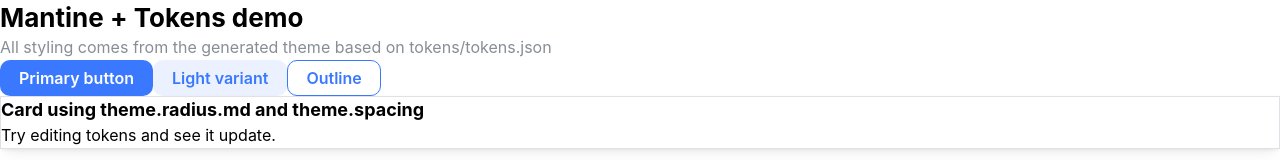
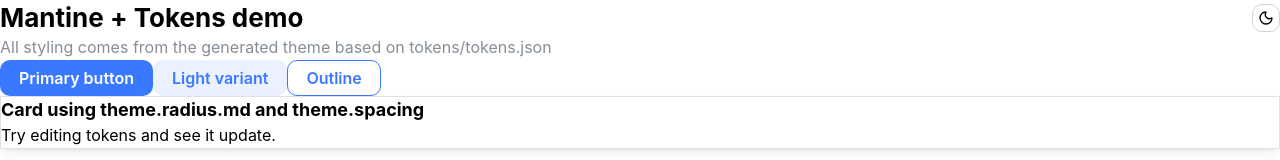
Before and after one commit to ojanpohja/desing-dev-integration, a React (Vite) app: page / in a window 1280 px wide. Shown: the top 160 px of the page. Built offline with nearby package versions, Linux system fonts and the light colour scheme.

Commit message:
Main.tsx fix

```diff
--- a/src/App.tsx
+++ b/src/App.tsx
@@ -1,14 +1,25 @@
-import { Button, Card, Group, Stack, Text, Title } from '@mantine/core';
-import { ActionIcon, useMantineColorScheme } from '@mantine/core';
-import { Moon, Sun } from 'lucide-react'; // optional if you have lucide-react
+import { ActionIcon, Button, Card, Group, Stack, Text, Title, useMantineColorScheme } from '@mantine/core';
+import { Moon, Sun } from 'lucide-react';
+
+function ColorSchemeToggle() {
+  const { colorScheme, setColorScheme } = useMantineColorScheme();
+  const next = colorScheme === 'dark' ? 'light' : 'dark';
+  return (
+    <ActionIcon onClick={() => setColorScheme(next)} variant="default" aria-label="Toggle color scheme">
+      {colorScheme === 'dark' ? <Sun size={16} /> : <Moon size={16} />}
+    </ActionIcon>
+  );
+}
 
 export default function App() {
   return (
     <Stack p="lg" gap="lg">
-      <Title order={2}>Mantine + Tokens demo</Title>
-      <Text c="dimmed">
-        All styling comes from the generated theme based on tokens/tokens.json
-      </Text>
+      <Group justify="space-between">
+        <Title order={2}>Mantine + Tokens demo</Title>
+        <ColorSchemeToggle />
+      </Group>
+
+      <Text c="dimmed">All styling comes from the generated theme based on tokens/tokens.json</Text>
 
       <Group>
         <Button>Primary button</Button>
@@ -24,15 +35,4 @@
       </Card>
     </Stack>
   );
-
-
-function ColorSchemeToggle() {
-  const { colorScheme, setColorScheme } = useMantineColorScheme();
-  const next = colorScheme === 'dark' ? 'light' : 'dark';
-  return (
-    <ActionIcon onClick={() => setColorScheme(next)} title="Toggle color scheme">
-      {colorScheme === 'dark' ? <Sun size={16} /> : <Moon size={16} />}
-    </ActionIcon>
-  );
 }
-}
--- a/src/main.tsx
+++ b/src/main.tsx
@@ -1,9 +1,9 @@
+import '@mantine/core/styles.css';
 import React from 'react';
 import ReactDOM from 'react-dom/client';
-import App from './App.tsx';
 import { MantineProvider } from '@mantine/core';
 import { mantineTheme } from './theme/mantine-theme';
-import '@mantine/core/styles.css';
+import App from './App';
 
 ReactDOM.createRoot(document.getElementById('root')!).render(
   <React.StrictMode>
```
